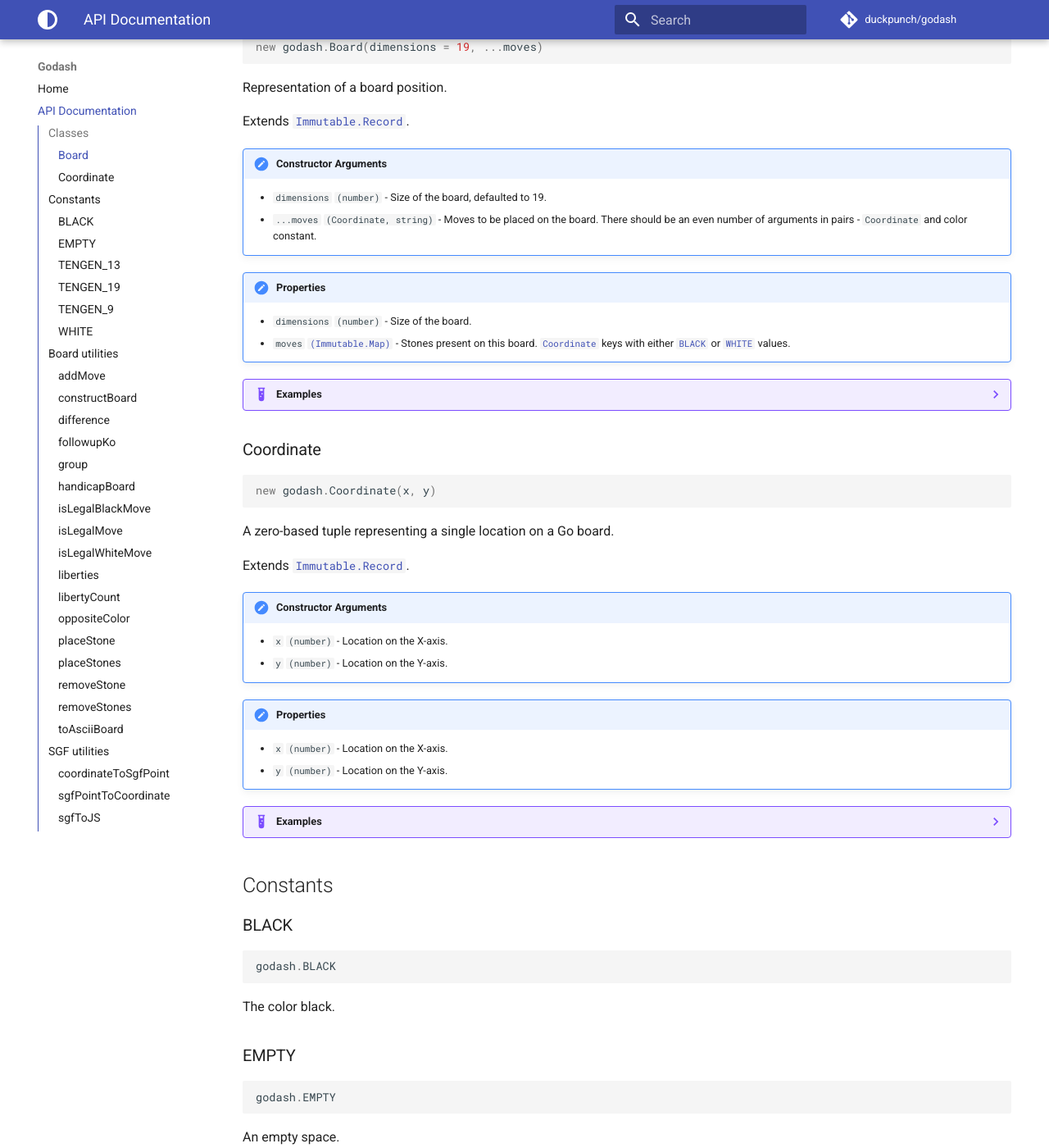
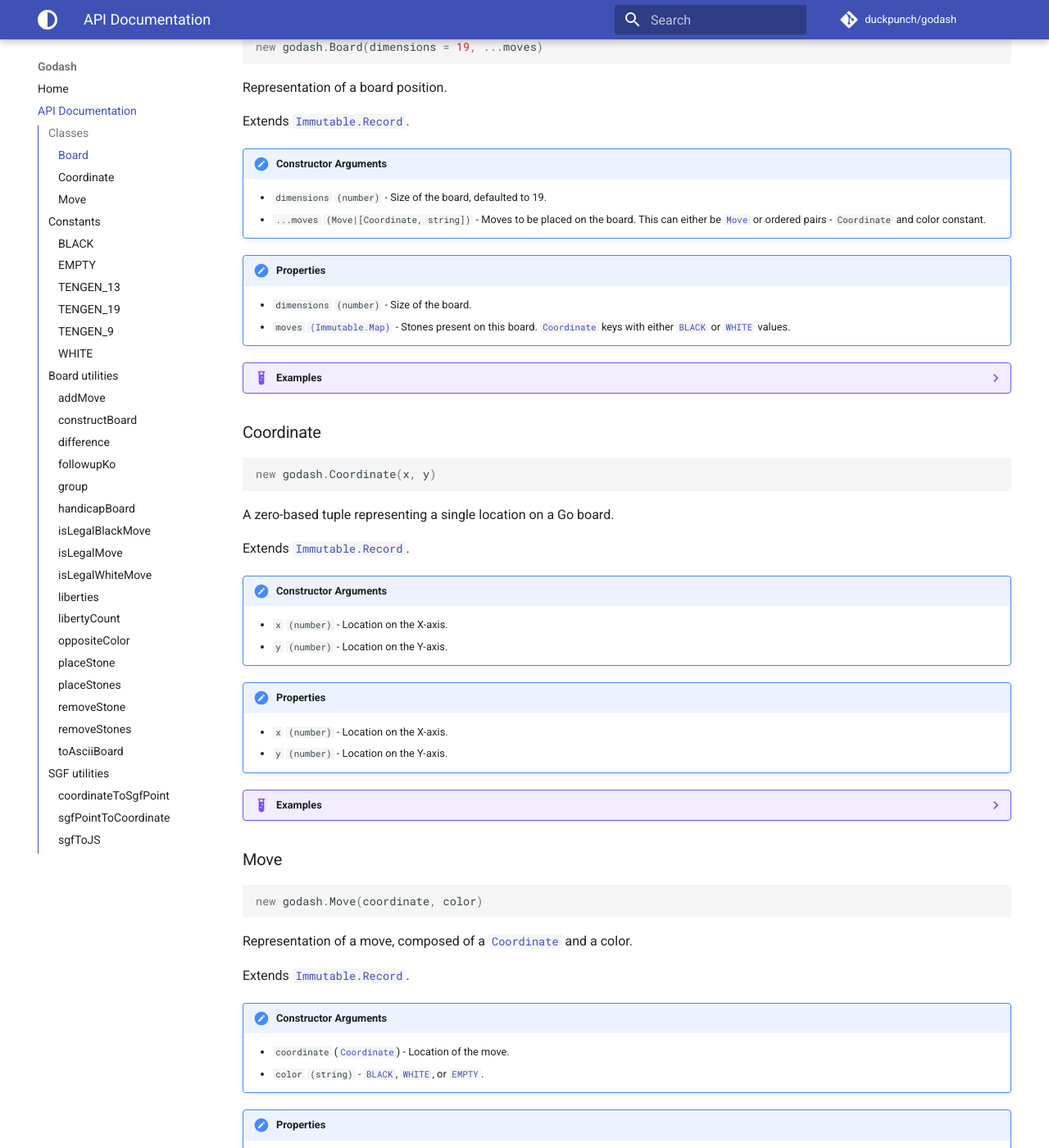
Before and after one commit to duckpunch/godash, an MkDocs documentation site: the page built from docs/api.md, in a window 1280 px wide and 1400 px high, scrolled down 239 px. Shown: the whole window at 82% size. Built offline with MkDocs 1.6.1 and Material for MkDocs 9.7.7, drawn with Linux system fonts in a browser that asks for light colours; comment, search, counter and statistics services are not loaded; some of the changed text lies outside the part shown.

Commit message:
Fix up some docs

````diff
--- a/docs/api.md
+++ b/docs/api.md
@@ -16,9 +16,9 @@ Extends [`Immutable.Record`][imm-record].
 
 !!! tldr "Constructor Arguments"
     * `dimensions` `(number)` - Size of the board, defaulted to 19.
-    * `...moves` `(Coordinate, string)` - Moves to be placed on the board.
-    There should be an even number of arguments in pairs - `Coordinate` and
-    color constant.
+    * `...moves` `(Move|[Coordinate, string])` - Moves to be placed on the
+    board. This can either be [`Move`](#move) or ordered pairs -
+    `Coordinate` and color constant.
 
 !!! tldr "Properties"
     * `dimensions` `(number)` - Size of the board.
@@ -37,7 +37,14 @@ Extends [`Immutable.Record`][imm-record].
     ```
 
     ```javascript
-    var smallBoard = new Board(5, new Coordinate(2, 2), BLACK);
+    var smallBoard = new Board(5, [new Coordinate(2, 2), BLACK]);
+
+    smallBoard.toString();
+    // => Board { "dimensions": 5, "moves": Map { {"x":2,"y":2}: "black" } }
+    ```
+
+    ```javascript
+    var smallBoard = new Board(5, new Move(new Coordinate(2, 2), BLACK));
 
     smallBoard.toString();
     // => Board { "dimensions": 5, "moves": Map { {"x":2,"y":2}: "black" } }
@@ -72,6 +79,33 @@ Extends [`Immutable.Record`][imm-record].
 
     tengen.x;
     // => 9
+    ```
+
+### Move
+
+```javascript
+new godash.Move(coordinate, color)
+```
+
+Representation of a move, composed of a [`Coordinate`](#coordinate) and a color.
+
+Extends [`Immutable.Record`][imm-record].
+
+[imm-record]: https://immutable-js.github.io/immutable-js/docs/#/Record
+
+!!! tldr "Constructor Arguments"
+    * `coordinate` ([`Coordinate`](#coordinate)) - Location of the move.
+    * `color` `(string)` - [`BLACK`](#black), [`WHITE`](#white), or
+    [`EMPTY`](#empty).
+
+!!! tldr "Properties"
+    * `coordinate` ([`Coordinate`](#coordinate)) - Location of the move.
+    * `color` `(string)` - [`BLACK`](#black), [`WHITE`](#white), or
+    [`EMPTY`](#empty).
+
+??? example "Examples"
+    ```javascript
+    var tengen = new Move(new Coordinate(9, 9), BLACK);
     ```
 
 
@@ -157,10 +191,10 @@ things.
 ??? example "Examples"
     ```javascript
     var atari = new Board(3,
-        new Coordinate(1, 0), BLACK,
-        new Coordinate(0, 1), BLACK,
-        new Coordinate(1, 2), BLACK,
-        new Coordinate(1, 1), WHITE
+        [new Coordinate(1, 0), BLACK],
+        [new Coordinate(0, 1), BLACK],
+        [new Coordinate(1, 2), BLACK],
+        [new Coordinate(1, 1), WHITE],
     );
 
     toAsciiBoard(atari);
@@ -254,10 +288,10 @@ Finds the moves on the first board that are not on the second board.
 ??? example "Examples"
     ```javascript
     var atari = new Board(3,
-        new Coordinate(1, 0), BLACK,
-        new Coordinate(0, 1), BLACK,
-        new Coordinate(1, 2), BLACK,
-        new Coordinate(1, 1), WHITE,
+        [new Coordinate(1, 0), BLACK],
+        [new Coordinate(0, 1), BLACK],
+        [new Coordinate(1, 2), BLACK],
+        [new Coordinate(1, 1), WHITE],
     );
 
     toAsciiBoard(atari);
@@ -297,13 +331,13 @@ rule](https://en.wikipedia.org/wiki/Rules_of_go#Ko_and_Superko)
 ??? example "Examples"
     ```javascript
     const koPosition = new Board(4,
-        new Coordinate(1, 0), BLACK,
-        new Coordinate(0, 1), BLACK,
-        new Coordinate(1, 2), BLACK,
-        new Coordinate(1, 1), WHITE,
-        new Coordinate(2, 0), WHITE,
-        new Coordinate(2, 2), WHITE,
-        new Coordinate(3, 1), WHITE,
+        [new Coordinate(1, 0), BLACK],
+        [new Coordinate(0, 1), BLACK],
+        [new Coordinate(1, 2), BLACK],
+        [new Coordinate(1, 1), WHITE],
+        [new Coordinate(2, 0), WHITE],
+        [new Coordinate(2, 2), WHITE],
+        [new Coordinate(3, 1), WHITE],
     );
 
     toAsciiBoard(koPosition);
````
Also changed, not shown: 1 other file.
